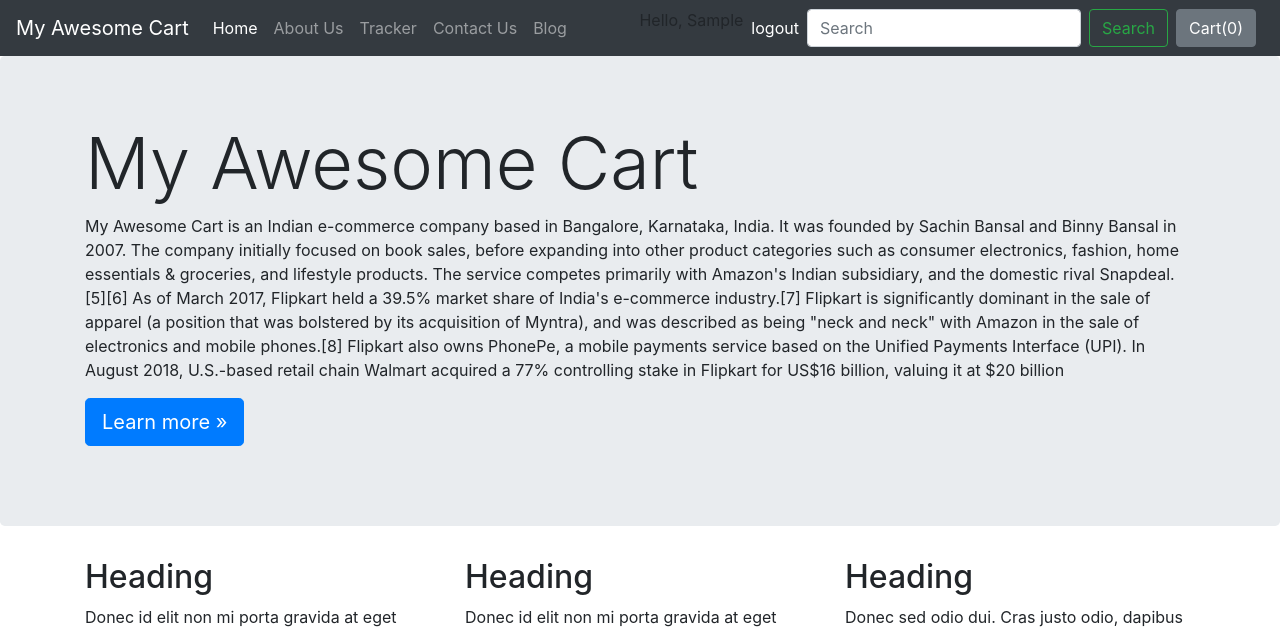
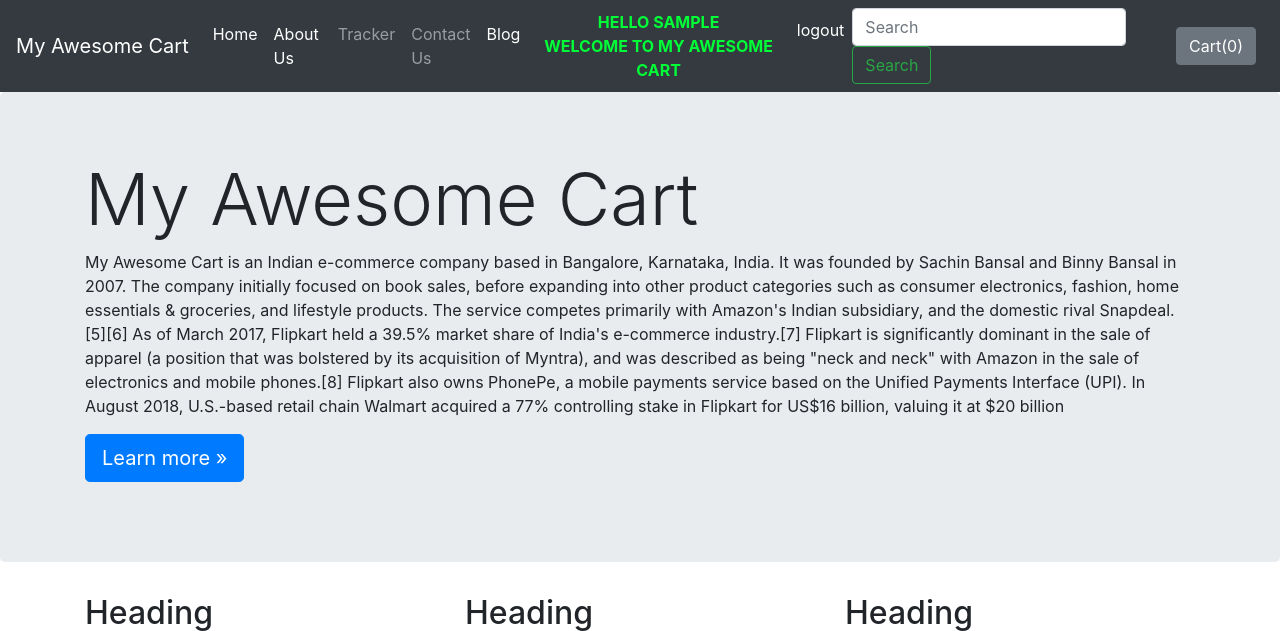
Before and after one commit to Pawan243/Django-E-Commerce, a Django app: page /shop/about/ in a window 1280 px wide. Shown: the top 631 px of the page. Run offline with Django 3.2, Linux system fonts and the light colour scheme; the visitor is signed in with stand-in values (Sample User, id 1); some libraries are stand-ins or nearby versions.

Commit message:
modified

```diff
--- a/mac/shop/templates/shop/basic.html
+++ b/mac/shop/templates/shop/basic.html
@@ -26,24 +26,28 @@
       <li class="nav-item active">
         <a class="nav-link" href="/shop">Home <span class="sr-only">(current)</span></a>
       </li>
-      <li class="nav-item">
+      <li class="{% if nbar == 'AboutUs' %}active{% endif %}">
         <a class="nav-link" href="/shop/about">About Us</a>
       </li>
 
-      <li class="nav-item">
+      <li class="{% if nbar == 'tracker' %}active{% endif %}">
         <a class="nav-link" href="/shop/tracker">Tracker</a>
       </li>
 
-      <li class="nav-item">
+      <li class="{% if nbar == 'contact' %}active{% endif %}">
         <a class="nav-link" href="/shop/contact">Contact Us</a>
       </li>
-      <li class="nav-item">
+      <li class="{% if nbar == 'AboutUs' %}active{% endif %}">
         <a class="nav-link" href="/blog">Blog</a>
       </li>
     </ul>
     <ul class="navbar-nav ml-auto">
       {% if user.is_authenticated %}
-      <li>Hello, {{user.first_name}}</li>
+      <div class="container text-center">
+        <li class="text-uppercase" style="color: rgb(0, 255, 55);"><b>Hello {{user.first_name}}</b></li>
+        <li class="text-uppercase" style="color: rgb(0, 255, 55);"><b>Welcome to My Awesome
+          Cart</b></li>
+      </div>
       <li class="nav-item active">
         <a class="nav-link" href="/shop/logout">logout</a>
       </li>
```
